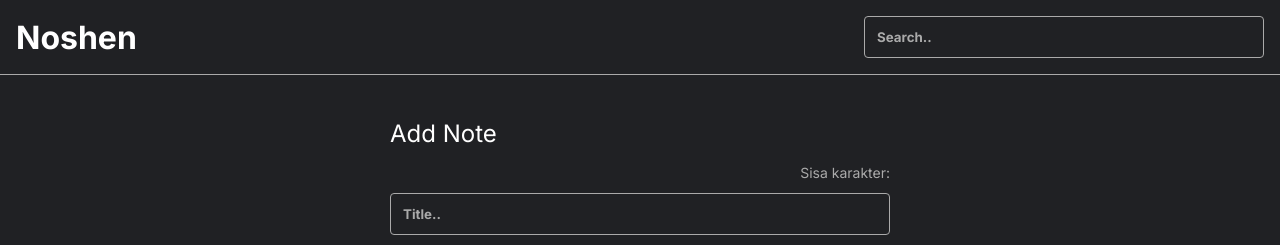
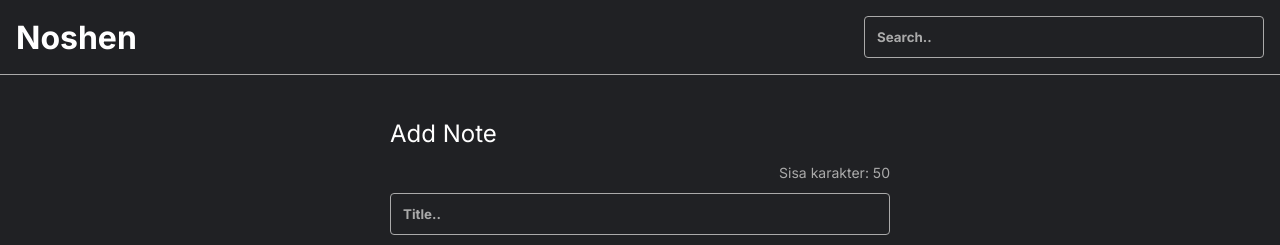
Before and after one commit to virgiawankusuma/noshen, a React (Create React App) app: page / in a window 1280 px wide. Shown: the top 245 px of the page. Built offline with nearby package versions, Linux system fonts and the light colour scheme.

Commit message:
making character limitation for input note title

```diff
--- a/public/index.html
+++ b/public/index.html
@@ -5,7 +5,7 @@
   <meta charset="utf-8">
   <meta http-equiv="X-UA-Compatible" content="IE=edge">
   <meta name="viewport" content="width=device-width, initial-scale=1, shrink-to-fit=no">
-  <title>My Personal Notes</title>
+  <title>Noshen &mdash; Your Personal Notes</title>
   <link rel="preconnect" href="https://fonts.googleapis.com">
   <link rel="preconnect" href="https://fonts.gstatic.com" crossorigin>
   <link href="https://fonts.googleapis.com/css2?family=Inter:wght@300;400;700&display=swap" rel="stylesheet">
--- a/src/components/AppInput.js
+++ b/src/components/AppInput.js
@@ -8,6 +8,7 @@ class AppInput extends React.Component {
       title: '',
       body: '',
     }
+    this.maxLength = 50;
 
     this.onTitleChangeEventHandler = this.onTitleChangeEventHandler.bind(this);
     this.onContentChangeEventHandler = this.onContentChangeEventHandler.bind(this);
@@ -15,10 +16,12 @@ class AppInput extends React.Component {
   }
 
     onTitleChangeEventHandler(event) {
+      const inputValue = event.target.value.slice(0, this.maxLength);
       this.setState((prevState) => {
         return {
           ...prevState,
-          title: event.target.value,
+          title: inputValue,
+          wordCount: this.maxLength - inputValue.length,
         }
       });
     }
@@ -42,7 +45,7 @@ class AppInput extends React.Component {
       <div className="noshen-input">
         <h2>Add Note</h2>
         <form className="contact-input" onSubmit={this.onSubmitEventHandler}>
-          <p className="noshen-input__title__char-limit">Sisa karakter: </p>
+          <p className="noshen-input__title__char-limit" >Sisa karakter: {this.state.inputLength ? this.state.wordCount : this.maxLength}</p>
           <input className="noshen-input__title" type="text" placeholder="Title.." required value={this.state.title} onChange={this.onTitleChangeEventHandler}></input>
           <textarea className="noshen-input__body" type="text" placeholder="Content.." required spellCheck="false" defaultValue={this.state.body} onChange={this.onContentChangeEventHandler}></textarea>
           <button type="submit">Create</button>
```
Lines whose indentation alone changed are shown as unchanged.
